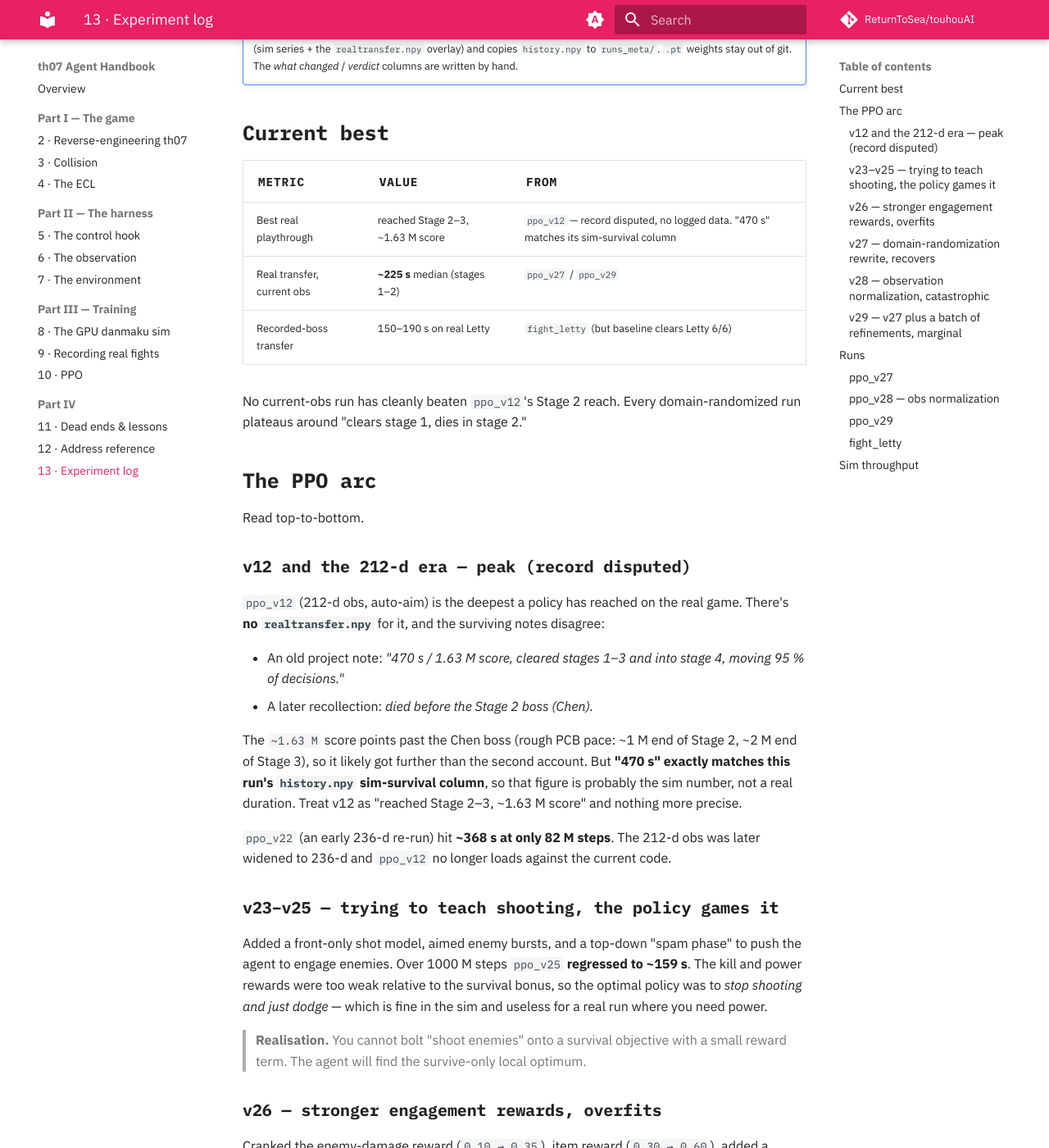
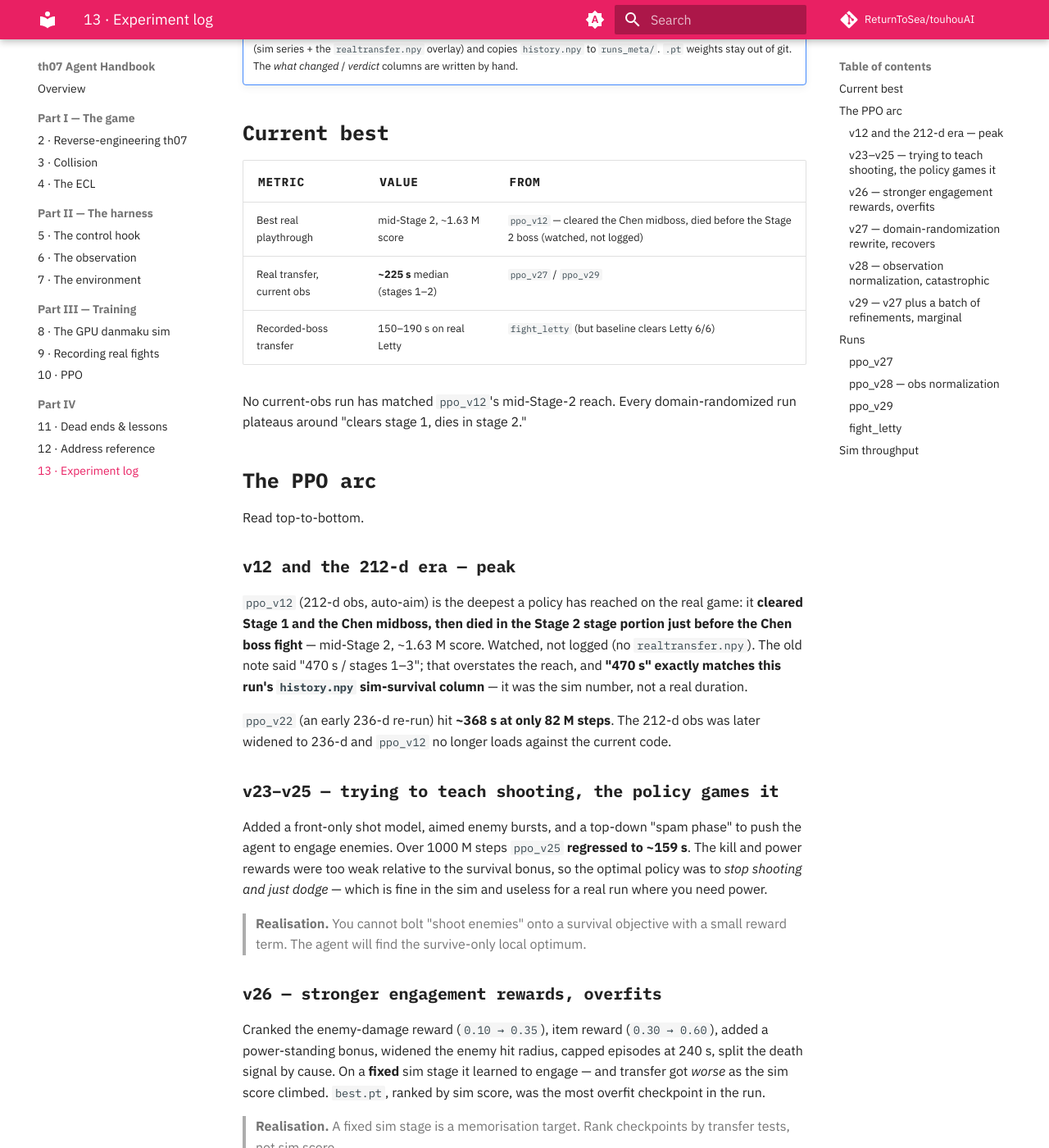
Before and after one commit to ReturnToSea/touhouAI, an MkDocs documentation site: the page built from docs/experiment-log.md, in a window 1280 px wide and 1400 px high, scrolled down 416 px. Shown: the whole window at 82% size. Built offline with MkDocs 1.6.1 and Material for MkDocs 9.7.7, drawn with Linux system fonts in a browser that asks for light colours; comment, search, counter and statistics services are not loaded; some of the changed text lies outside the part shown.

Commit message:
docs: v12 reach = past Chen midboss, died before the Stage 2 boss
Per the project owner's recollection: v12 cleared Stage 1 + the Chen midboss
and died in the Stage 2 stage portion just before the Chen boss. Not 'stages
1-3' (overstated) and not 'died before Chen' (my earlier over-correction).
'470s' remains v12's sim-survival column, not a real duration.

Co-Authored-By: Claude Sonnet 5 <noreply@anthropic.com>
Claude-Session: https://claude.ai/code/session_01HvK66xWtekmqmw4fENNeN8

```diff
--- a/docs/experiment-log.md
+++ b/docs/experiment-log.md
@@ -19,32 +19,26 @@ training run: what changed, what the sim curve did, what transferred, verdict.
 
 | Metric | Value | From |
 |---|---|---|
-| Best real playthrough | reached Stage 2–3, ~1.63 M score | `ppo_v12` — record disputed, no logged data. "470 s" matches its sim-survival column |
+| Best real playthrough | mid-Stage 2, ~1.63 M score | `ppo_v12` — cleared the Chen midboss, died before the Stage 2 boss (watched, not logged) |
 | Real transfer, current obs | **~225 s** median (stages 1–2) | `ppo_v27` / `ppo_v29` |
 | Recorded-boss transfer | 150–190 s on real Letty | `fight_letty` (but baseline clears Letty 6/6) |
 
-No current-obs run has cleanly beaten `ppo_v12`'s Stage 2 reach. Every
+No current-obs run has matched `ppo_v12`'s mid-Stage-2 reach. Every
 domain-randomized run plateaus around "clears stage 1, dies in stage 2."
 
 ## The PPO arc
 
 Read top-to-bottom.
 
-### v12 and the 212-d era — peak (record disputed)
+### v12 and the 212-d era — peak
 
 `ppo_v12` (212-d obs, auto-aim) is the deepest a policy has reached on the real
-game. There's **no `realtransfer.npy`** for it, and the surviving notes
-disagree:
-
-- An old project note: *"470 s / 1.63 M score, cleared stages 1–3 and into stage
-  4, moving 95 % of decisions."*
-- A later recollection: *died before the Stage 2 boss (Chen).*
-
-The `~1.63 M` score points past the Chen boss (rough PCB pace: ~1 M end of
-Stage 2, ~2 M end of Stage 3), so it likely got further than the second
-account. But **"470 s" exactly matches this run's `history.npy` sim-survival
-column**, so that figure is probably the sim number, not a real duration.
-Treat v12 as "reached Stage 2–3, ~1.63 M score" and nothing more precise.
+game: it **cleared Stage 1 and the Chen midboss, then died in the Stage 2
+stage portion just before the Chen boss fight** — mid-Stage 2, ~1.63 M score.
+Watched, not logged (no `realtransfer.npy`). The old note said "470 s / stages
+1–3"; that overstates the reach, and **"470 s" exactly matches this run's
+`history.npy` sim-survival column** — it was the sim number, not a real
+duration.
 
 `ppo_v22` (an early 236-d re-run) hit **~368 s at only 82 M steps**. The 212-d
 obs was later widened to 236-d and `ppo_v12` no longer loads against the current
@@ -107,7 +101,7 @@ underperforms mid-training snapshots, per the v26 lesson.
 | `ppo_v26` | — | stronger enemy/item rewards, fixed sim stage | worse as sim rose | overfit |
 | `ppo_v25` | — | front-only shot + aimed bursts + spam phase, 1000 M | ~159 s | regressed — stopped engaging |
 | `ppo_v22` | — | early 236-d re-run | ~368 s, 82 M steps | strong; preserved |
-| `ppo_v12` | — | 212-d era, auto-aim | reached Stage 2–3, ~1.63 M score | disputed; "470 s" = its sim column |
+| `ppo_v12` | — | 212-d era, auto-aim | mid-Stage 2 (past Chen midboss), ~1.63 M score | deepest real reach; "470 s" = its sim column |
 
 ### ppo_v27
 
```
Also changed, not shown: README.md (+4 -3 lines), docs/dead-ends.md (+2 -2 lines), docs/index.md (+1 -1 lines), sim/README.md (+1 -1 lines).
